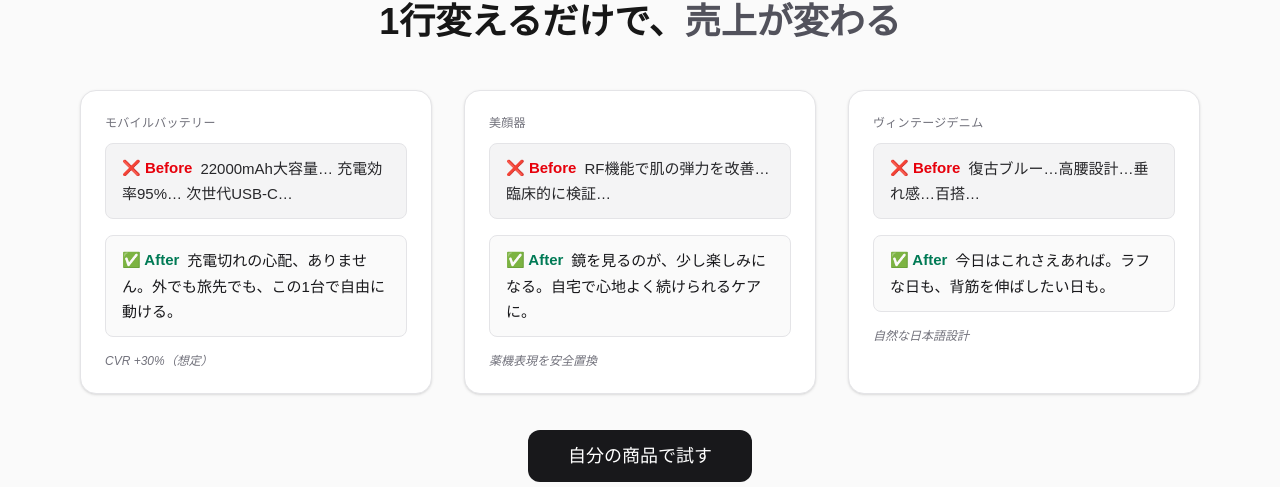
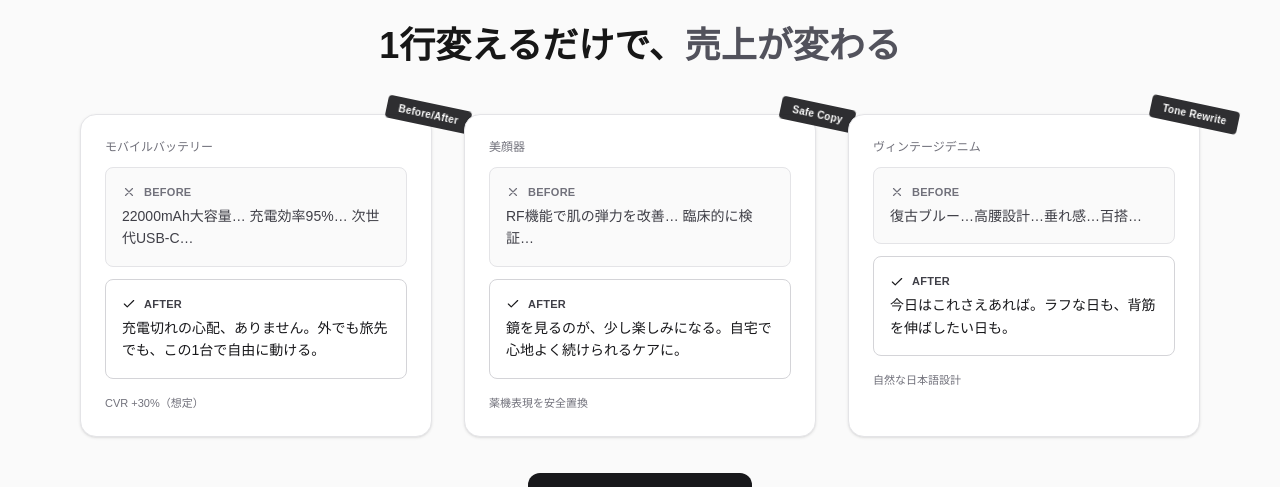
Before and after one commit to Waltz0820/boostsuite-app, a Next.js app: page / in a window 1280 px wide. Shown: the part 718-1205 px from the top of the page. Built offline with nearby package versions, Linux system fonts and the light colour scheme.

Commit message:
feat: 変更内容

```diff
--- /dev/null
+++ b/app/components/BABoxMono.tsx
@@ -0,0 +1,79 @@
+// /app/components/BABoxMono.tsx
+type Props = {
+  label: string;
+  before: string;
+  after: string;
+  tag?: string;
+  ribbon?: string;            // 右上リボンに表示したい短いテキスト（例: "Before/After"）
+};
+
+export default function BABoxMono({ label, before, after, tag, ribbon }: Props) {
+  return (
+    <div className="relative rounded-2xl border border-zinc-200 bg-white p-6 shadow-sm transition-all will-change-transform hover:-translate-y-0.5 hover:shadow-md">
+      {/* Ribbon（任意） */}
+      {ribbon && (
+        <span className="pointer-events-none absolute -right-10 -top-3 rotate-12 rounded bg-zinc-900 px-3 py-1 text-[10px] font-semibold tracking-wide text-white opacity-90">
+          {ribbon}
+        </span>
+      )}
+
+      {/* ラベル */}
+      <div className="mb-3 text-xs font-medium text-zinc-500">{label}</div>
+
+      {/* Before（モノトーン、左罫線＋薄グレー） */}
+      <div className="mb-3 rounded-lg border border-zinc-200 bg-zinc-50 p-4">
+        <div className="mb-1 flex items-center gap-2 text-[11px] font-semibold uppercase tracking-wide text-zinc-500">
+          <CrossIcon />
+          <span>Before</span>
+        </div>
+        <p className="text-sm leading-relaxed text-zinc-700 line-clamp-2">{before}</p>
+      </div>
+
+      {/* After（モノトーン、左罫線濃いめ） */}
+      <div className="rounded-lg border border-zinc-300 bg-white p-4">
+        <div className="mb-1 flex items-center gap-2 text-[11px] font-semibold uppercase tracking-wide text-zinc-700">
+          <CheckIcon />
+          <span>After</span>
+        </div>
+        <p className="text-sm leading-relaxed text-zinc-900">{after}</p>
+      </div>
+
+      {/* タグ（薄い刻印風） */}
+      {tag && (
+        <div className="mt-4 text-[11px] text-zinc-500">
+          {tag}
+        </div>
+      )}
+    </div>
+  );
+}
+
+function CheckIcon() {
+  return (
+    <svg width="14" height="14" viewBox="0 0 24 24" className="text-zinc-900">
+      <path
+        d="M20 6L9 17l-5-5"
+        fill="none"
+        stroke="currentColor"
+        strokeWidth="2"
+        strokeLinecap="round"
+        strokeLinejoin="round"
+      />
+    </svg>
+  );
+}
+
+function CrossIcon() {
+  return (
+    <svg width="14" height="14" viewBox="0 0 24 24" className="text-zinc-500">
+      <path
+        d="M18 6L6 18M6 6l12 12"
+        fill="none"
+        stroke="currentColor"
+        strokeWidth="2"
+        strokeLinecap="round"
+        strokeLinejoin="round"
+      />
+    </svg>
+  );
+}
--- a/app/page.tsx
+++ b/app/page.tsx
@@ -2,6 +2,7 @@ import Link from "next/link";
 import HeroVideo from "./components/hero-video";
 import FAQ from "./components/FAQ";
 import BABox from "./components/BABox";
+import BABoxMono from "./components/BABoxMono";
 
 
 export const metadata = {
@@ -89,6 +90,7 @@ export default function Page() {
       </section>
 
       {/* Before/After */}
+      // ...
 <section className="py-20 bg-zinc-50">
   <div className="mx-auto max-w-6xl px-4">
     <h2 className="text-3xl md:text-4xl font-bold text-center mb-12">
@@ -96,23 +98,26 @@ export default function Page() {
     </h2>
 
     <div className="grid md:grid-cols-3 gap-8">
-            <BABox
+      <BABoxMono
         label="モバイルバッテリー"
         before="22000mAh大容量… 充電効率95%… 次世代USB-C…"
         after="充電切れの心配、ありません。外でも旅先でも、この1台で自由に動ける。"
         tag="CVR +30%（想定）"
+        ribbon="Before/After"
       />
-            <BABox
+      <BABoxMono
         label="美顔器"
         before="RF機能で肌の弾力を改善… 臨床的に検証…"
         after="鏡を見るのが、少し楽しみになる。自宅で心地よく続けられるケアに。"
         tag="薬機表現を安全置換"
+        ribbon="Safe Copy"
       />
-            <BABox
+      <BABoxMono
         label="ヴィンテージデニム"
         before="復古ブルー…高腰設計…垂れ感…百搭…"
         after="今日はこれさえあれば。ラフな日も、背筋を伸ばしたい日も。"
         tag="自然な日本語設計"
+        ribbon="Tone Rewrite"
       />
     </div>
 
```
Lines whose indentation alone changed are shown as unchanged.
